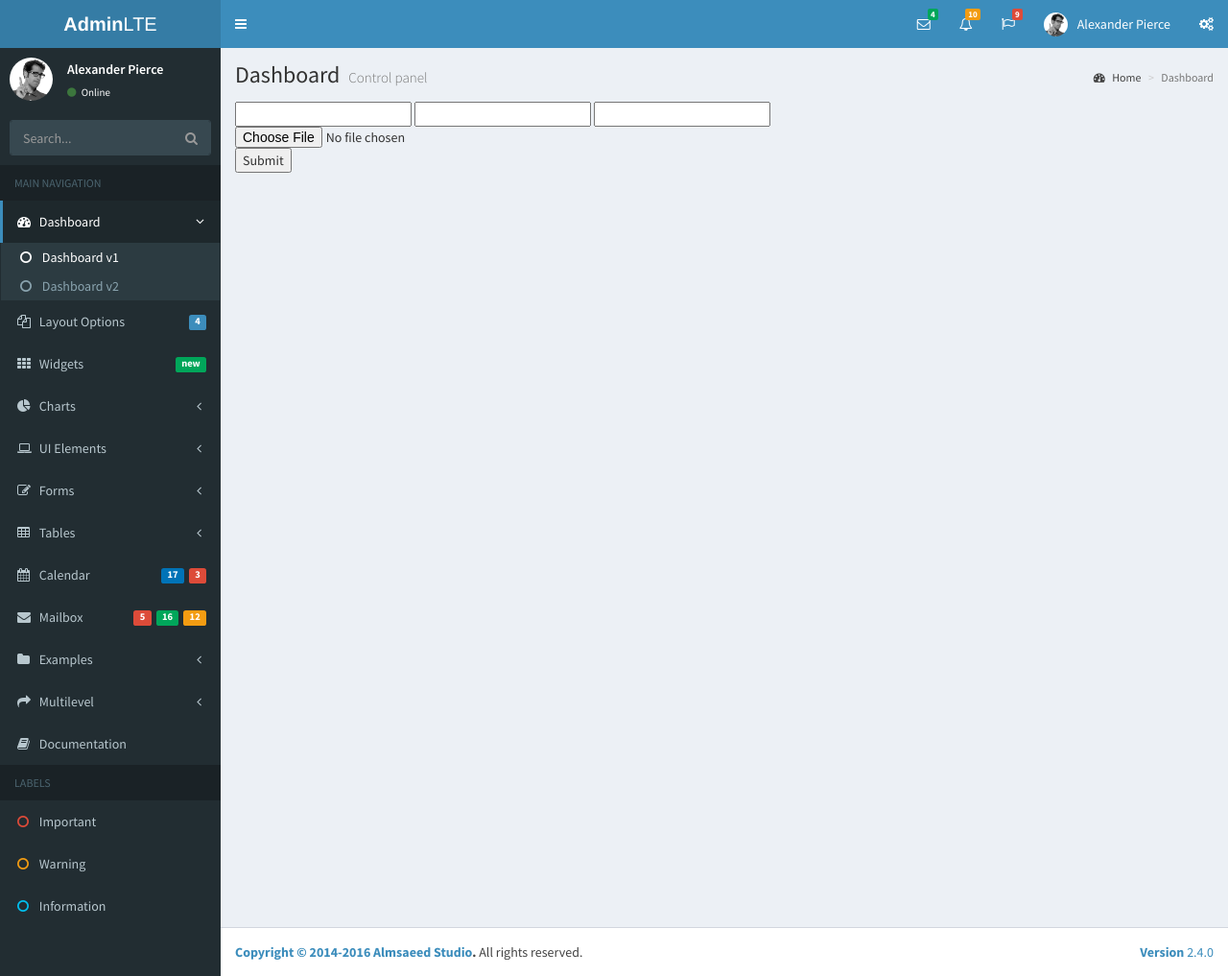
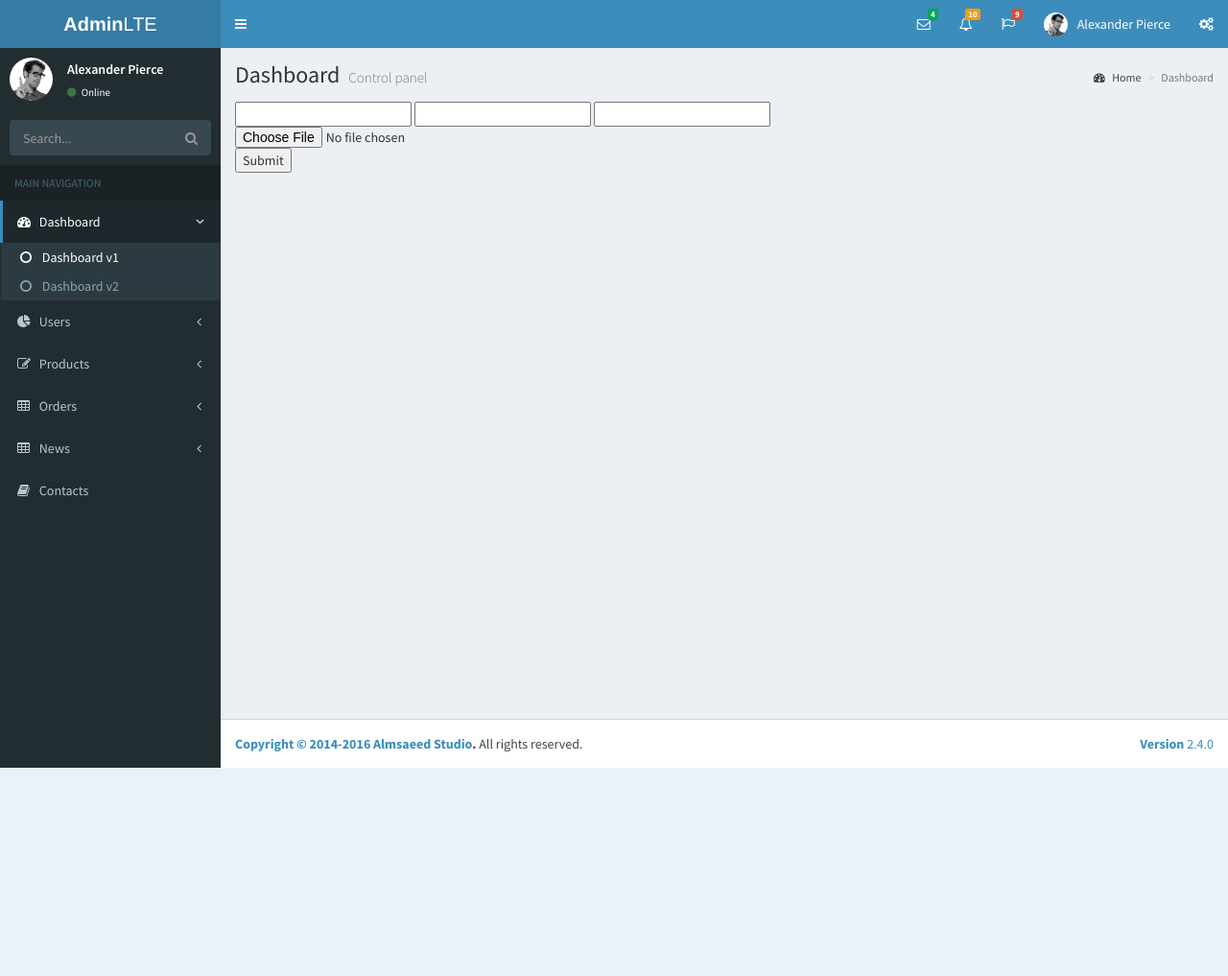
Before and after one commit to niit-php34/ci, a CodeIgniter app: page /ci/index.php/home/index in a window 1280 px wide. Shown: the whole page at 96% size. After the commit the page ends 800 px from the top, so only its background shows below. Run offline with CodeIgniter, Linux system fonts and the light colour scheme; data that the repository does not hold is empty.

Commit message:
- update sidebar menu

```diff
--- a/application/views/layouts/backend.php
+++ b/application/views/layouts/backend.php
@@ -334,162 +334,66 @@
           <li><a href="index2.html"><i class="fa fa-circle-o"></i> Dashboard v2</a></li>
         </ul>
       </li>
-      <li class="treeview">
-        <a href="#">
-          <i class="fa fa-files-o"></i>
-          <span>Layout Options</span>
-          <span class="pull-right-container">
-            <span class="label label-primary pull-right">4</span>
-          </span>
-        </a>
-        <ul class="treeview-menu">
-          <li><a href="pages/layout/top-nav.html"><i class="fa fa-circle-o"></i> Top Navigation</a></li>
-          <li><a href="pages/layout/boxed.html"><i class="fa fa-circle-o"></i> Boxed</a></li>
-          <li><a href="pages/layout/fixed.html"><i class="fa fa-circle-o"></i> Fixed</a></li>
-          <li><a href="pages/layout/collapsed-sidebar.html"><i class="fa fa-circle-o"></i> Collapsed Sidebar</a></li>
-        </ul>
-      </li>
-      <li>
-        <a href="pages/widgets.html">
-          <i class="fa fa-th"></i> <span>Widgets</span>
-          <span class="pull-right-container">
-            <small class="label pull-right bg-green">new</small>
-          </span>
-        </a>
-      </li>
+
       <li class="treeview">
         <a href="#">
           <i class="fa fa-pie-chart"></i>
-          <span>Charts</span>
+          <span>Users</span>
+          <span class="pull-right-container">
+            <i class="fa fa-angle-left pull-right"></i>
+          </span>
+        </a>
+
+        <ul class="treeview-menu">
+          <li><a href="pages/charts/chartjs.html"><i class="fa fa-circle-o"></i> List Users</a></li>
+          <li><a href="pages/charts/morris.html"><i class="fa fa-circle-o"></i> Add New User</a></li>
+        </ul>
+      </li>
+
+      <li class="treeview">
+        <a href="#">
+          <i class="fa fa-edit"></i> <span>Products</span>
           <span class="pull-right-container">
             <i class="fa fa-angle-left pull-right"></i>
           </span>
         </a>
         <ul class="treeview-menu">
-          <li><a href="pages/charts/chartjs.html"><i class="fa fa-circle-o"></i> ChartJS</a></li>
-          <li><a href="pages/charts/morris.html"><i class="fa fa-circle-o"></i> Morris</a></li>
-          <li><a href="pages/charts/flot.html"><i class="fa fa-circle-o"></i> Flot</a></li>
-          <li><a href="pages/charts/inline.html"><i class="fa fa-circle-o"></i> Inline charts</a></li>
+         <li><a href="pages/UI/general.html"><i class="fa fa-circle-o"></i> List Product Categoy</a></li>
+         <li><a href="pages/UI/icons.html"><i class="fa fa-circle-o"></i> Add New Product Category</a></li>
+         <li><a href="pages/forms/general.html"><i class="fa fa-circle-o"></i> List Products</a></li>
+         <li><a href="pages/forms/advanced.html"><i class="fa fa-circle-o"></i> Add New Product</a></li>
        </ul>
      </li>
+
      <li class="treeview">
       <a href="#">
-          <i class="fa fa-laptop"></i>
-          <span>UI Elements</span>
+        <i class="fa fa-table"></i> <span>Orders</span>
         <span class="pull-right-container">
           <i class="fa fa-angle-left pull-right"></i>
         </span>
       </a>
       <ul class="treeview-menu">
-          <li><a href="pages/UI/general.html"><i class="fa fa-circle-o"></i> General</a></li>
-          <li><a href="pages/UI/icons.html"><i class="fa fa-circle-o"></i> Icons</a></li>
-          <li><a href="pages/UI/buttons.html"><i class="fa fa-circle-o"></i> Buttons</a></li>
-          <li><a href="pages/UI/sliders.html"><i class="fa fa-circle-o"></i> Sliders</a></li>
-          <li><a href="pages/UI/timeline.html"><i class="fa fa-circle-o"></i> Timeline</a></li>
-          <li><a href="pages/UI/modals.html"><i class="fa fa-circle-o"></i> Modals</a></li>
+        <li><a href="pages/tables/simple.html"><i class="fa fa-circle-o"></i> List Orders</a></li>
+
       </ul>
     </li>
+
     <li class="treeview">
       <a href="#">
-          <i class="fa fa-edit"></i> <span>Forms</span>
+        <i class="fa fa-table"></i> <span>News</span>
         <span class="pull-right-container">
           <i class="fa fa-angle-left pull-right"></i>
         </span>
       </a>
       <ul class="treeview-menu">
-          <li><a href="pages/forms/general.html"><i class="fa fa-circle-o"></i> General Elements</a></li>
-          <li><a href="pages/forms/advanced.html"><i class="fa fa-circle-o"></i> Advanced Elements</a></li>
-          <li><a href="pages/forms/editors.html"><i class="fa fa-circle-o"></i> Editors</a></li>
+        <li><a href="pages/tables/simple.html"><i class="fa fa-circle-o"></i> List News Category</a></li>
+        <li><a href="pages/tables/simple.html"><i class="fa fa-circle-o"></i>Add News Category</a></li>
+        <li><a href="pages/tables/simple.html"><i class="fa fa-circle-o"></i> List News</a></li>
+        <li><a href="pages/tables/simple.html"><i class="fa fa-circle-o"></i> Add News</a></li>
       </ul>
     </li>
-      <li class="treeview">
-        <a href="#">
-          <i class="fa fa-table"></i> <span>Tables</span>
-          <span class="pull-right-container">
-            <i class="fa fa-angle-left pull-right"></i>
-          </span>
-        </a>
-        <ul class="treeview-menu">
-          <li><a href="pages/tables/simple.html"><i class="fa fa-circle-o"></i> Simple tables</a></li>
-          <li><a href="pages/tables/data.html"><i class="fa fa-circle-o"></i> Data tables</a></li>
-        </ul>
-      </li>
-      <li>
-        <a href="pages/calendar.html">
-          <i class="fa fa-calendar"></i> <span>Calendar</span>
-          <span class="pull-right-container">
-            <small class="label pull-right bg-red">3</small>
-            <small class="label pull-right bg-blue">17</small>
-          </span>
-        </a>
-      </li>
-      <li>
-        <a href="pages/mailbox/mailbox.html">
-          <i class="fa fa-envelope"></i> <span>Mailbox</span>
-          <span class="pull-right-container">
-            <small class="label pull-right bg-yellow">12</small>
-            <small class="label pull-right bg-green">16</small>
-            <small class="label pull-right bg-red">5</small>
-          </span>
-        </a>
-      </li>
-      <li class="treeview">
-        <a href="#">
-          <i class="fa fa-folder"></i> <span>Examples</span>
-          <span class="pull-right-container">
-            <i class="fa fa-angle-left pull-right"></i>
-          </span>
-        </a>
-        <ul class="treeview-menu">
-          <li><a href="pages/examples/invoice.html"><i class="fa fa-circle-o"></i> Invoice</a></li>
-          <li><a href="pages/examples/profile.html"><i class="fa fa-circle-o"></i> Profile</a></li>
-          <li><a href="pages/examples/login.html"><i class="fa fa-circle-o"></i> Login</a></li>
-          <li><a href="pages/examples/register.html"><i class="fa fa-circle-o"></i> Register</a></li>
-          <li><a href="pages/examples/lockscreen.html"><i class="fa fa-circle-o"></i> Lockscreen</a></li>
-          <li><a href="pages/examples/404.html"><i class="fa fa-circle-o"></i> 404 Error</a></li>
-          <li><a href="pages/examples/500.html"><i class="fa fa-circle-o"></i> 500 Error</a></li>
-          <li><a href="pages/examples/blank.html"><i class="fa fa-circle-o"></i> Blank Page</a></li>
-          <li><a href="pages/examples/pace.html"><i class="fa fa-circle-o"></i> Pace Page</a></li>
-        </ul>
-      </li>
-      <li class="treeview">
-        <a href="#">
-          <i class="fa fa-share"></i> <span>Multilevel</span>
-          <span class="pull-right-container">
-            <i class="fa fa-angle-left pull-right"></i>
-          </span>
-        </a>
-        <ul class="treeview-menu">
-          <li><a href="#"><i class="fa fa-circle-o"></i> Level One</a></li>
-          <li class="treeview">
-            <a href="#"><i class="fa fa-circle-o"></i> Level One
-              <span class="pull-right-container">
-                <i class="fa fa-angle-left pull-right"></i>
-              </span>
-            </a>
-            <ul class="treeview-menu">
-              <li><a href="#"><i class="fa fa-circle-o"></i> Level Two</a></li>
-              <li class="treeview">
-                <a href="#"><i class="fa fa-circle-o"></i> Level Two
-                  <span class="pull-right-container">
-                    <i class="fa fa-angle-left pull-right"></i>
-                  </span>
-                </a>
-                <ul class="treeview-menu">
-                  <li><a href="#"><i class="fa fa-circle-o"></i> Level Three</a></li>
-                  <li><a href="#"><i class="fa fa-circle-o"></i> Level Three</a></li>
-                </ul>
-              </li>
-            </ul>
-          </li>
-          <li><a href="#"><i class="fa fa-circle-o"></i> Level One</a></li>
-        </ul>
-      </li>
-      <li><a href="https://adminlte.io/docs"><i class="fa fa-book"></i> <span>Documentation</span></a></li>
-      <li class="header">LABELS</li>
-      <li><a href="#"><i class="fa fa-circle-o text-red"></i> <span>Important</span></a></li>
-      <li><a href="#"><i class="fa fa-circle-o text-yellow"></i> <span>Warning</span></a></li>
-      <li><a href="#"><i class="fa fa-circle-o text-aqua"></i> <span>Information</span></a></li>
+
+    <li><a href="https://adminlte.io/docs"><i class="fa fa-book"></i> <span>Contacts</span></a></li>
   </ul>
 </section>
 <!-- /.sidebar -->
```
Lines whose indentation alone changed are shown as unchanged.
